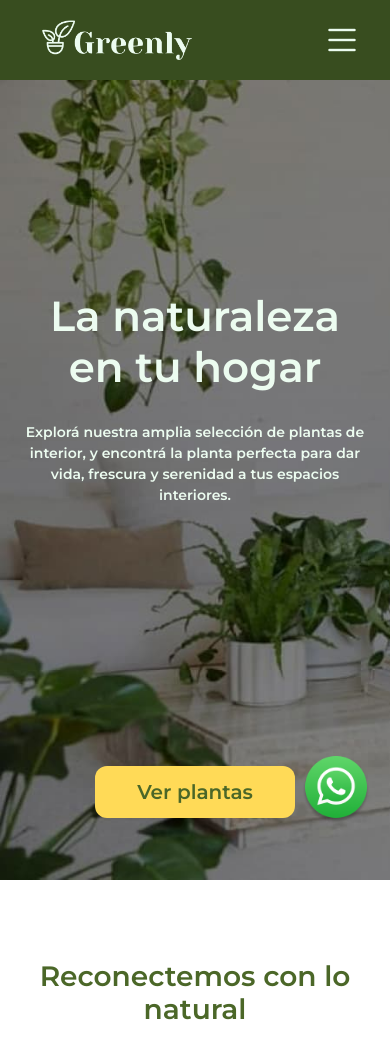
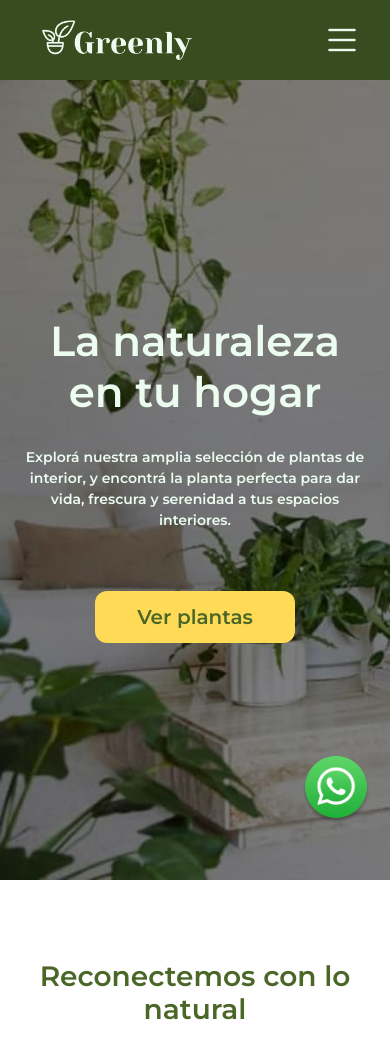
Before and after one commit to delfimontesinos/Greenly, a plain HTML site: page index.html in a window 390 px wide. Shown: the top 1060 px of the page. Drawn offline with nearby package versions, Linux system fonts and the light colour scheme.

Commit message:
hero acomodado

```diff
--- a/css/style.css
+++ b/css/style.css
@@ -2335,7 +2335,6 @@ footer div p{
     .hero h1{
         font-size: 42px;
         width: 90%;
-        margin-top: 150px;
     }
 
     .hero p{
@@ -2345,10 +2344,6 @@ footer div p{
 
     .hero div a{
         font-size: 20px;
-    }
-
-    .hero div{
-        margin-top: 200px;
     }
 
 
```
